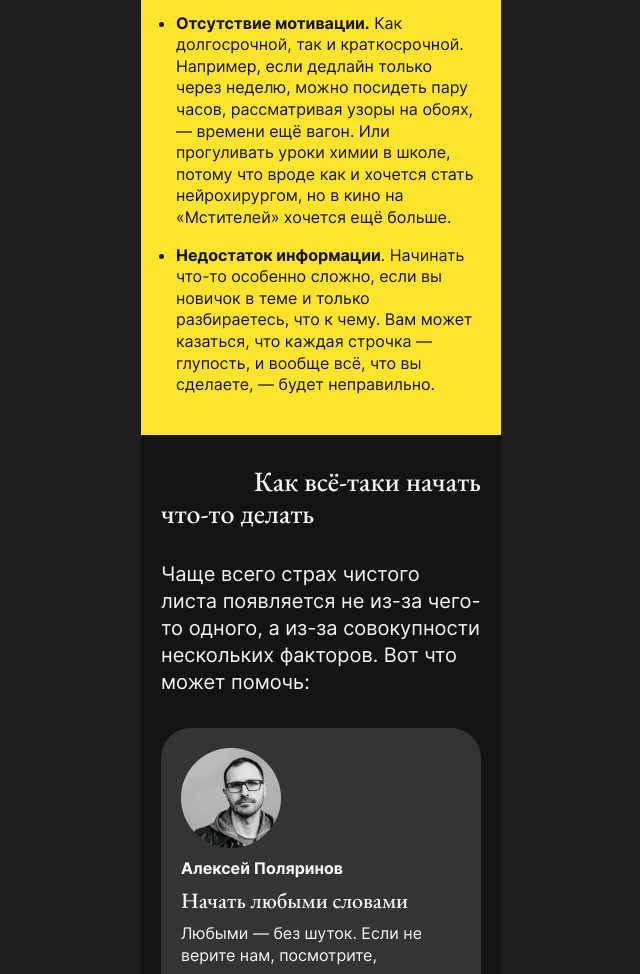
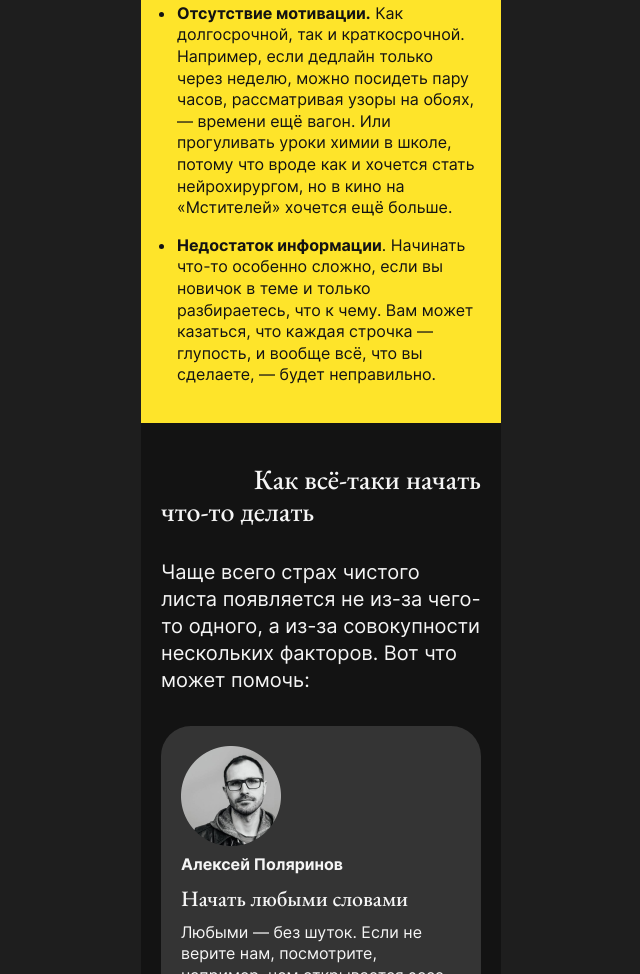
Before and after one commit to AlekseyRuzanov/s-chistogo-lista, a plain HTML site: page index.html in a window 1280 px wide. Shown: the part 1826-2800 px from the top of the page, without its empty margins (319-959 px from the left). Drawn offline with Linux system fonts and the light colour scheme.

Commit message:
Исправлены замечания после ревью
Добрый день! Исправил замечания:

- поправил урлы для изображений в карточках;
- добавил "запасные" шрифты;
- добавил нижнее подчеркивание для всех ссылок и псевдокласс acive для выделения активной ссылки;
- поправил отступы (проверил с помощью плагина PixelPerfect - все границы совпадают);

+ добавил комментарии в код

```diff
--- a/fonts/fonts.css
+++ b/fonts/fonts.css
@@ -1,37 +1,30 @@
 @font-face {
   font-family: "EB Garamond";
-    src:
-    url(../fonts/ebgaramondmedium.woff2) format('woff2'),
-    url(../fonts/ebgaramondmedium.woff) format('woff'),
-    url(../fonts/ebgaramondmedium.ttf) format('truetype');
+  src: url(./ebgaramondmedium.woff2) format("woff2"),
+    url(./ebgaramondmedium.woff) format("woff"),
+    url(./ebgaramondmedium.ttf) format("truetype");
   font-weight: 500;
 }
 
 @font-face {
   font-family: "EB Garamond";
-    src:
-    url(../fonts/ebgaramondregular.woff2) format('woff2'),
-    url(../fonts/ebgaramondregular.woff) format('woff'),
-    url(../fonts/ebgaramondregular.ttf) format('truetype');
-;
+  src: url(./ebgaramondregular.woff2) format("woff2"),
+    url(./ebgaramondregular.woff) format("woff"),
+    url(./ebgaramondregular.ttf) format("truetype");
   font-weight: 400;
 }
 
 @font-face {
   font-family: "Inter";
-    src:
-    url(../fonts/interbold.woff2) format('woff2'),
-    url(../fonts/interbold.woff) format('woff'),
-    url(../fonts/interbold.ttf) format('truetype');
+  src: url(./interbold.woff2) format("woff2"),
+    url(.interbold.woff) format("woff"), url(./interbold.ttf) format("truetype");
   font-weight: 700;
 }
 
 @font-face {
   font-family: "Inter";
-    src:
-    url(../fonts/interregular.woff2) format('woff2'),
-    url(../fonts/interregular.woff) format('woff'),
-    url(../fonts/interregular.ttf) format('truetype');
-;
+  src: url(./interregular.woff2) format("woff2"),
+    url(./interregular.woff) format("woff"),
+    url(./interregular.ttf) format("truetype");
   font-weight: 400;
 }
--- a/index.html
+++ b/index.html
@@ -18,19 +18,20 @@
       </a>
       <nav class="header__menu">
         <ul class="header__menu-list">
-          <li class="header__menu-item_active">
+          <li class="header__menu-item header__menu-item_active">
             <a href="#0" class="header__menu-link">Главная</a>
           </li>
-          <li class="header__menu-item">
+          <li class="header__menu-item header__menu-item_active">
             <a href="#0" class="header__menu-link">О нас</a>
           </li>
-          <li class="header__menu-item">
+          <li class="header__menu-item header__menu-item_active">
             <a href="#0" class="header__menu-link">Контакты</a>
           </li>
         </ul>
       </nav>
     </header>
     <main>
+      <!-- Блок cover -->
       <section class="cover content-section content-section_theme_dark">
         <h1 class="cover__title">
           <span class="text_left">С</span>
@@ -38,7 +39,9 @@
           <span class="text_right">листа</span>
         </h1>
       </section>
+      <!-- Конец блока cover  -->
 
+      <!-- Блок intro -->
       <section class="intro content-section content-section_theme_dark">
         <div class="intro__heading">
           <p class="intro__title">8 способов борьбы со страхом чистого листа</p>
@@ -61,7 +64,9 @@
           </p>
         </div>
       </section>
+      <!-- Конец блока intro -->
 
+      <!-- Блок reasons -->
       <section class="reasons content-section content-section_theme_bright">
         <div class="content-section__subtitle">
           <h1 class="accent-span">
@@ -119,7 +124,9 @@
           </li>
         </ul>
       </section>
+      <!-- Конец блока reasons -->
 
+      <!-- Блок how-to -->
       <section class="how-to content-section content-section_theme_dark">
         <div class="content-section__subtitle">
           <h1 class="accent-span">
@@ -135,10 +142,11 @@
         </div>
         <ul class="cards-list">
           <li>
+            <!-- Карточка с изображением и именем автора -->
             <article class="card card_theme_dark">
               <div class="card__author">
                 <img
-                  src="../images/polyarinov.png"
+                  src="./images/polyarinov.png"
                   alt="Изображение автора"
                   class="card__author-photo" />
                 <h2 class="card__author-name">Алексей Поляринов</h2>
@@ -156,9 +164,11 @@
                 </p>
               </div>
             </article>
+            <!-- Конец карточки с изображением и именем автора -->
           </li>
 
           <li>
+            <!-- Карточка без автора -->
             <article class="card_text-only card_theme_bright">
               <div class="card__content">
                 <h1 class="card__title">
@@ -174,13 +184,14 @@
                 </p>
               </div>
             </article>
+            <!-- Конец карточки без автора -->
           </li>
 
           <li>
             <article class="cards card_theme_dark">
               <div class="card__author">
                 <img
-                  src="../images/bunin.png"
+                  src="./images/bunin.png"
                   alt="Изображение автора"
                   class="card__author-photo" />
                 <h2 class="card__author-name">Иван Бунин</h2>
@@ -202,7 +213,9 @@
           </li>
         </ul>
       </section>
+      <!-- Конец блока how-to -->
     </main>
+
     <footer class="footer">
       <span class="footer__copy"> © VЁRSTKA </span>
       <ul class="footer__links">
--- a/styles/style.css
+++ b/styles/style.css
@@ -4,7 +4,7 @@ html {
 
 body {
   margin: 0;
-  font-family: "Inter";
+  font-family: "Inter", "Arial", sans-serif;
   font-weight: 400;
 }
 h1,
@@ -45,7 +45,8 @@ blockquote {
   gap: 13px;
 }
 
-.header__menu-item_active a {
+/* Добавил удаление нижнего подчеркивания для активной ссылки */
+.header__menu-item_active a:active {
   text-decoration: none;
 }
 
@@ -56,8 +57,7 @@ blockquote {
 section.content-section {
   width: 360px;
   box-sizing: border-box;
-  border-width: 0;
-  margin: auto;
+  margin: 0 auto;
 }
 
 .content-section_theme_dark {
@@ -73,10 +73,14 @@ section.cover {
   color: #f5f5f5;
 }
 
+.content-section__subtitle {
+  margin: 0;
+}
+
 .cover__title {
   display: flex;
   flex-direction: column;
-  font-family: "EB Garamond";
+  font-family: "EB Garamond", "Georgia", serif;
   font-weight: 400;
   font-size: 72px;
   line-height: 100%;
@@ -94,9 +98,9 @@ section.cover {
   align-self: flex-end;
 }
 
-.intro {
+section.intro {
   color: #f5f5f5;
-  padding: 30px 20px 46px 20px;
+  padding: 30px 20px 38px 20px;
 }
 
 .intro__heading {
@@ -113,22 +117,22 @@ section.cover {
 .intro__main-text p {
   margin-top: 24px;
   font-size: 16px;
-  line-height: 1.357;
+  line-height: 135%;
 }
 
 .content-section_theme_bright {
   background-color: #fee42a;
 }
 
-.reasons {
+section.reasons {
   color: #131313;
-  padding: 40px 20px 39px 20px;
+  padding: 40px 20px 37px 20px;
 }
 
 .accent-span {
   display: flex;
   flex-direction: column;
-  font-family: "EB Garamond";
+  font-family: "EB Garamond", "Georgia", serif;
   font-weight: 500;
   font-size: 28px;
   line-height: 115%;
@@ -151,14 +155,18 @@ section.cover {
   margin-left: 15px;
 }
 
+.content-section__list-item {
+  padding-left: 1px;
+}
+
 .content-section__list-accent {
-  font-family: "Inter";
+  font-family: "Inter", "Arial", sans-serif;
   font-weight: 700;
 }
 
-.how-to {
+section.how-to {
   color: #f5f5f5;
-  padding: 30px 20px 60px 20px;
+  padding: 40px 20px 60px 20px;
 }
 
 .card_theme_dark {
@@ -185,21 +193,24 @@ section.cover {
   color: #131313;
 }
 
+.card__author {
+  margin-bottom: 8px;
+}
+
 .card__author-photo {
   height: 100px;
-  margin-bottom: 6px;
 }
 
 .card__author-name {
-  font-family: "Inter";
+  font-family: "Inter", "Arial", sans-serif;
   font-size: 16px;
   line-height: 135%;
   font-weight: 700;
-  margin-bottom: 6px;
+  margin-top: 4px;
 }
 
 .card__title {
-  font-family: "EB Garamond";
+  font-family: "EB Garamond", "Georgia", serif;
   font-weight: 500;
   font-size: 22px;
   line-height: 135%;
```
Lines whose indentation alone changed are shown as unchanged.
